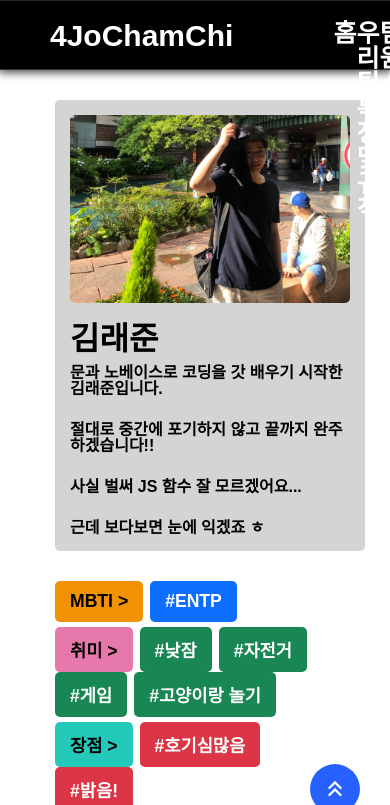
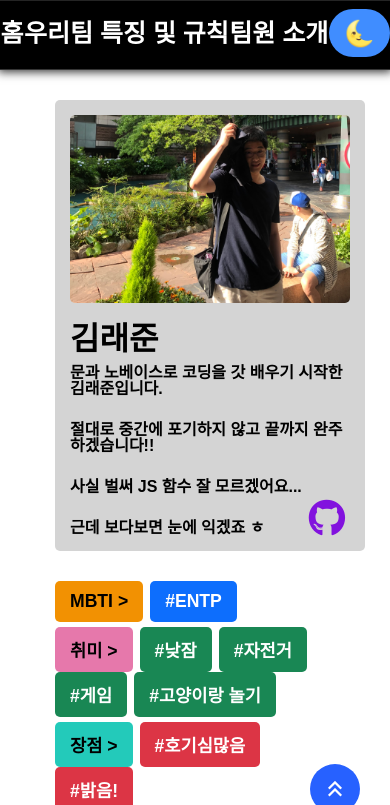
Before and after one commit to HIITMEMARIO/our-team-project, a Flask app: page /card_page/mem1 in a window 390 px wide. Shown: the top 805 px of the page. Run offline with Flask 3, Linux system fonts and the light colour scheme; some libraries are stand-ins or nearby versions.

Commit message:
media query + github icon link

```diff
--- a/static/css/intro-style.css
+++ b/static/css/intro-style.css
@@ -1,5 +1,5 @@
 /* 모드별 색상 */
-:root[color-theme='dark'] {
+:root[color-theme="dark"] {
   --background: #000;
   --card-bg: #fff;
   --font-color: #fff;
@@ -8,7 +8,7 @@
   --tag-border: #fff;
 }
 
-:root[color-theme='light'] {
+:root[color-theme="light"] {
   --black: #fff;
   --card-bg: #d4d4d4;
   --white: #000;
@@ -30,7 +30,7 @@
 
 body {
   background-color: var(--background);
-  font-family: 'Nanum Gothic', sans-serif;
+  font-family: "Nanum Gothic", sans-serif;
 }
 
 main {
@@ -100,6 +100,7 @@ main {
   padding: 15px;
   border-radius: 5px;
   margin-bottom: 30px;
+  position: relative;
 }
 
 .img {
@@ -214,3 +215,13 @@ main {
     font-size: 1rem;
   }
 }
+
+.introduce__github {
+  position: absolute;
+  bottom: 20px;
+  right: 20px;
+}
+
+.introduce__github i {
+  color: #8212de;
+}
--- a/static/css/nav-bar.css
+++ b/static/css/nav-bar.css
@@ -61,3 +61,25 @@ a:visited {
 #weather span {
   font-size: 18px;
 }
+
+/* 화면 너비가 530px 까지 줄어드는 범위까지는 커버가능 */
+@media (max-width: 1000px) {
+  .nav__weather {
+    display: none;
+  }
+  #team-name {
+    display: none;
+  }
+  .nav {
+    display: inline-block;
+    position: fixed;
+    top: 0;
+    height: 70px;
+    width: 100%;
+    color: white;
+    background-color: black;
+    padding: 20px 0px;
+    box-sizing: border-box;
+    border-top: 1px solid rgba(121, 121, 121, 0.3);
+  }
+}
--- a/templates/introduce.html
+++ b/templates/introduce.html
@@ -54,10 +54,16 @@
       <div class="inner">
         <!-- 카드 -->
         <div class="card-group">
+          <div class="introduce__github">
+            <a href="https://github.com/laejun-kim">
+              <i class="fa-brands fa-github fa-xl" ></i>
+            </a>
+          </div>
           <div class="img">
             <img src="../static/image/laejun2.jpg" alt="소개사진" />
           </div>
           <div class="introduce">
+
               <h3>김래준</h3>
               <p>문과 노베이스로 코딩을 갓 배우기 시작한 김래준입니다.</p>
               <br />
@@ -116,5 +122,9 @@
     <script src="../js/weather.js"></script>
     <script src="../js/introduce.js"></script>
     <script src="../js/nav-member-toggle.js"></script>
+    <script
+      src="https://kit.fontawesome.com/971fe645b6.js"
+      crossorigin="anonymous"
+    ></script>
   </body>
 </html>
```
Lines whose indentation alone changed are shown as unchanged.
